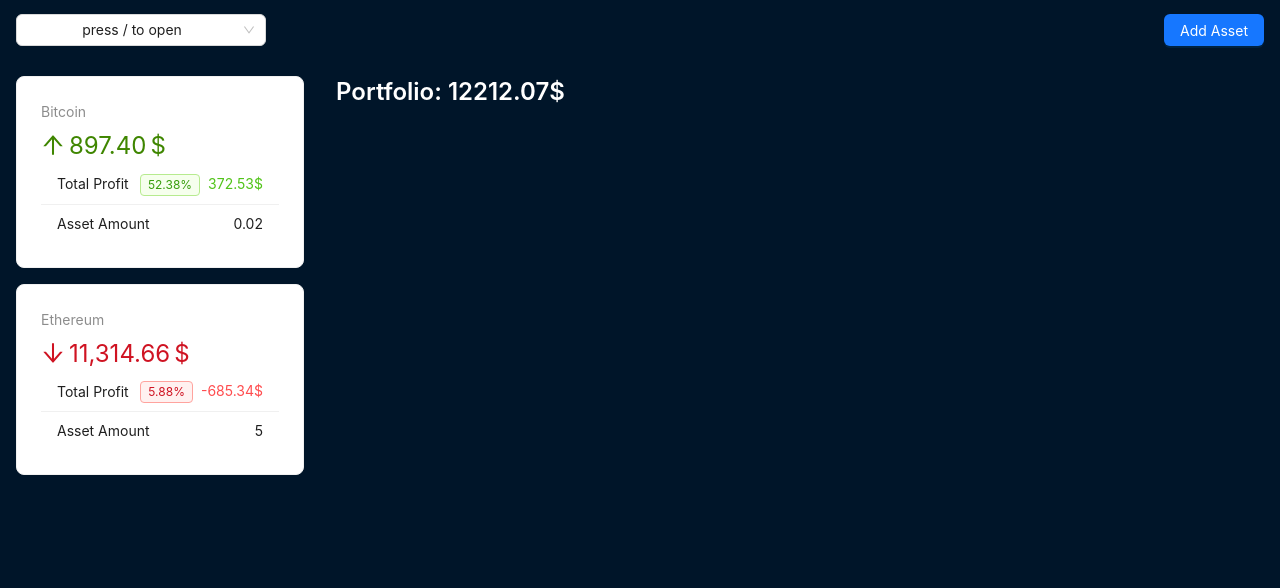
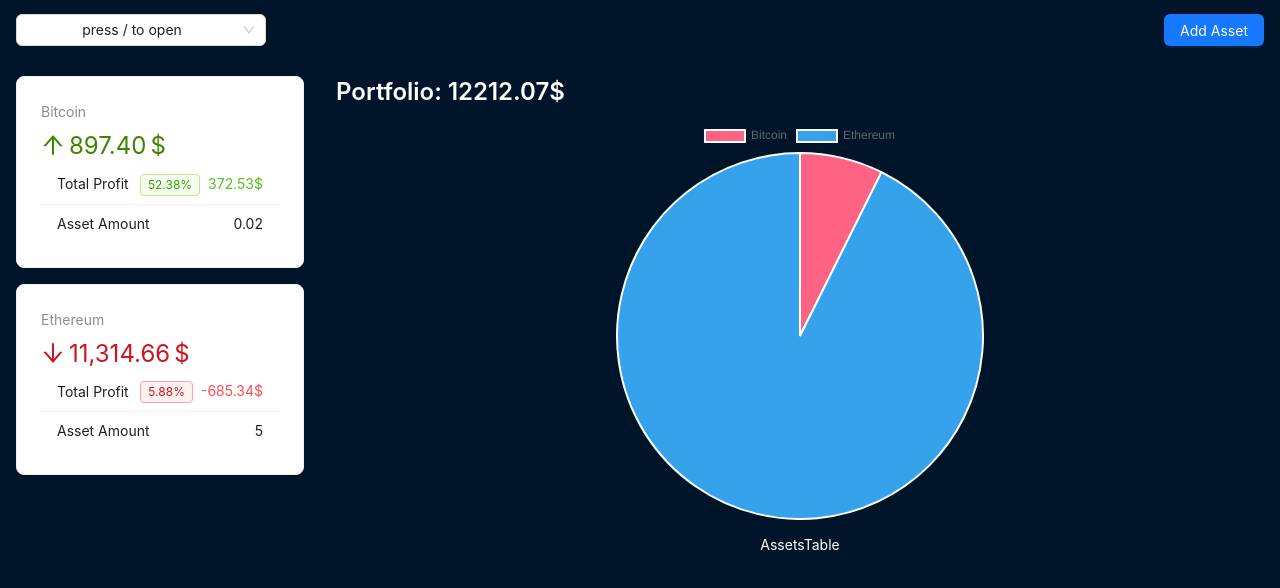
Before and after one commit to Himadieiev/crypto-app-practice, a React (Vite) app: page / in a window 1280 px wide. Shown: the top 588 px of the page. Built offline with nearby package versions, Linux system fonts and the light colour scheme.

Commit message:
added chart

```diff
--- a/package.json
+++ b/package.json
@@ -13,6 +13,7 @@
     "antd": "^5.13.3",
     "prop-types": "^15.8.1",
     "react": "^18.2.0",
+    "react-chartjs-2": "^5.2.0",
     "react-dom": "^18.2.0"
   },
   "devDependencies": {
--- /dev/null
+++ b/src/components/AssetsTable.jsx
@@ -0,0 +1,5 @@
+const AssetsTable = () => {
+  return <div>AssetsTable</div>;
+};
+
+export default AssetsTable;
--- /dev/null
+++ b/src/components/PortfolioChart.jsx
@@ -0,0 +1,36 @@
+import { Chart as ChartJS, ArcElement, Tooltip, Legend } from 'chart.js';
+import { Pie } from 'react-chartjs-2';
+
+import { useCrypto } from '../context/crypto-context';
+
+ChartJS.register(ArcElement, Tooltip, Legend);
+
+const PortfolioChart = () => {
+  const { assets } = useCrypto();
+
+  const data = {
+    labels: assets.map(a => a.name),
+    datasets: [
+      {
+        label: '$',
+        data: assets.map(a => a.totalAmount),
+        backgroundColor: [
+          'rgba(255, 99, 132, 1)',
+          'rgba(54, 162, 235, 1)',
+          'rgba(255, 206, 86, 1)',
+          'rgba(75, 192, 192, 1)',
+          'rgba(153, 102, 255, 1)',
+          'rgba(255, 159, 64, 1)',
+        ],
+      },
+    ],
+  };
+
+  return (
+    <div style={{ display: 'flex', marginBottom: '1rem', justifyContent: 'center', height: 400 }}>
+      <Pie data={data} />
+    </div>
+  );
+};
+
+export default PortfolioChart;
--- a/src/components/layout/AppContent.jsx
+++ b/src/components/layout/AppContent.jsx
@@ -1,6 +1,8 @@
 import { Layout, Typography } from 'antd';
 
 import { useCrypto } from '../../context/crypto-context';
+import PortfolioChart from '../PortfolioChart';
+import AssetsTable from '../AssetsTable';
 
 const contentStyle = {
   textAlign: 'center',
@@ -28,6 +30,8 @@
           .toFixed(2)}
         $
       </Typography.Title>
+      <PortfolioChart />
+      <AssetsTable />
     </Layout.Content>
   );
 };
--- a/src/context/crypto-context.jsx
+++ b/src/context/crypto-context.jsx
@@ -23,6 +23,7 @@
         growPercent: percentDifference(asset.price, coin.price),
         totalAmount: asset.amount * coin.price,
         totalProfit: asset.amount * coin.price - asset.amount * asset.price,
+        name: coin.name,
         ...asset,
       };
     });
```
Also changed, not shown: 1 other file (tests, documents, lock files or other folders).
